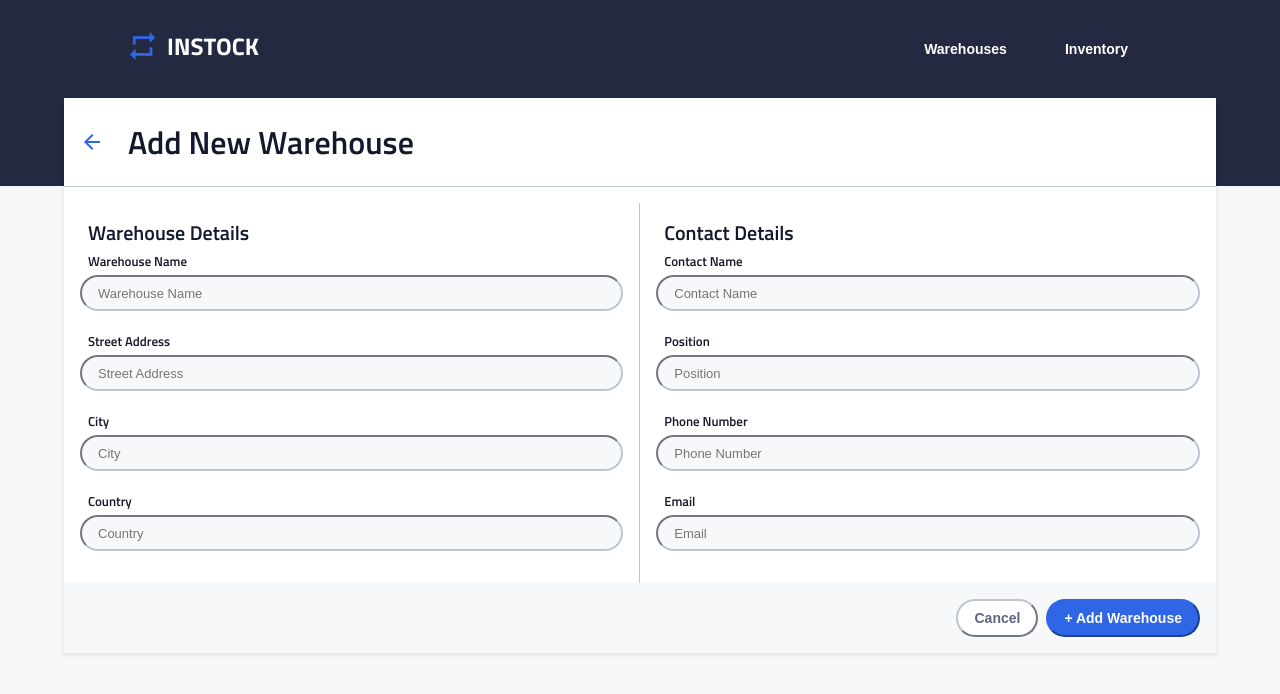
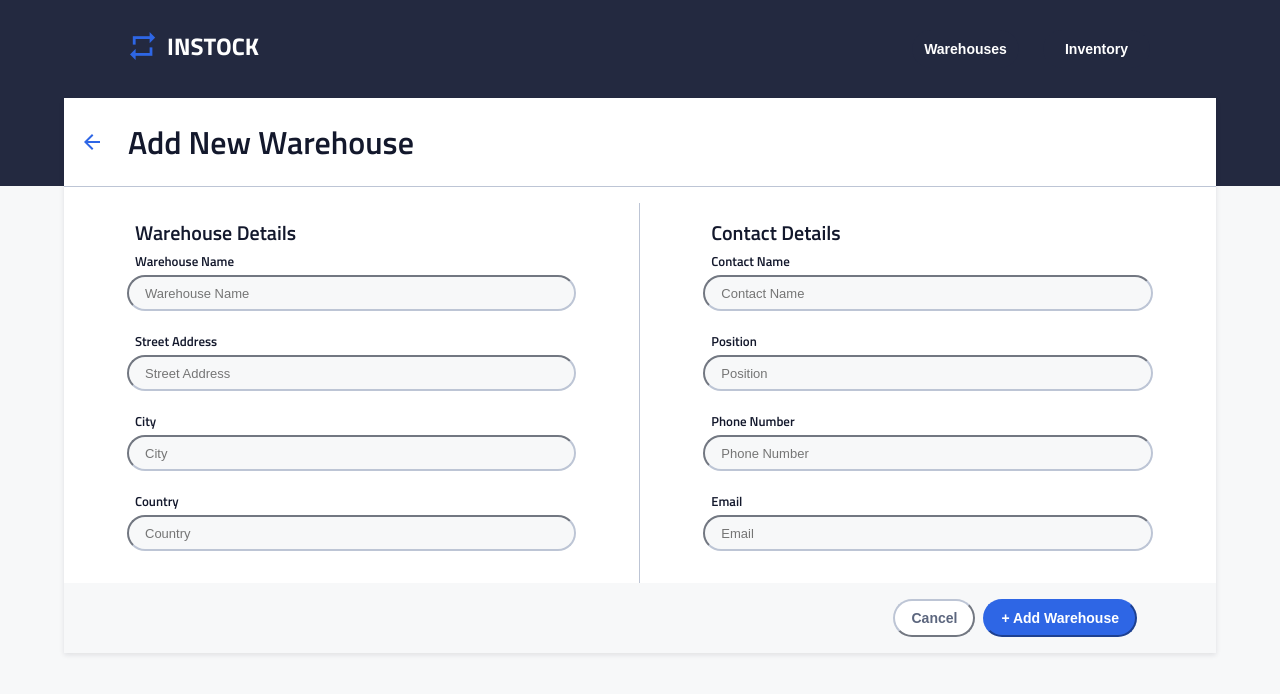
Before and after one commit to fstone-codes/ims, a React (Vite) app: page /warehouse/add in a window 1280 px wide. Shown: the top 694 px of the page. Built offline with nearby package versions, Linux system fonts and the light colour scheme.

Commit message:
complete desktop responsive design

```diff
--- a/src/components/WarehouseAddForm/WarehouseAddForm.scss
+++ b/src/components/WarehouseAddForm/WarehouseAddForm.scss
@@ -40,6 +40,10 @@
         border-right: .0625rem $Cloud solid;
         margin-top: 1rem;
     }
+    @include desktop {
+        padding-left: 3.9375rem;
+        padding-right: 3.9375rem;
+    }
     &__title {
         @include mobile__sub-header;
         padding-left: 0.5rem;
@@ -73,6 +77,10 @@
         width: 100%;
         margin-top: 1rem;
     }
+    @include desktop {
+        padding-left: 3.9375rem;
+        padding-right: 3.9375rem;
+    }
     &__title {
         @include mobile__sub-header;
         padding-left: 0.5rem;
@@ -94,6 +102,9 @@
         color: $Slate;
         background-color: $Light-Grey;
         font-weight: 400;
+        @include tablet {
+            width: auto;
+        }
     }
 }
 
@@ -120,6 +131,9 @@
             height: 2.375rem;
             width: auto;
         }
+        @include desktop {
+           margin-left: 3.9375rem;
+        }
     }
     &-add {
         height: 2.25rem;
@@ -134,5 +148,8 @@
             height: 2.375rem;
             width: auto;
         }
+        @include desktop {
+            margin-right: 3.9375rem
+        }
     }
 }
```
